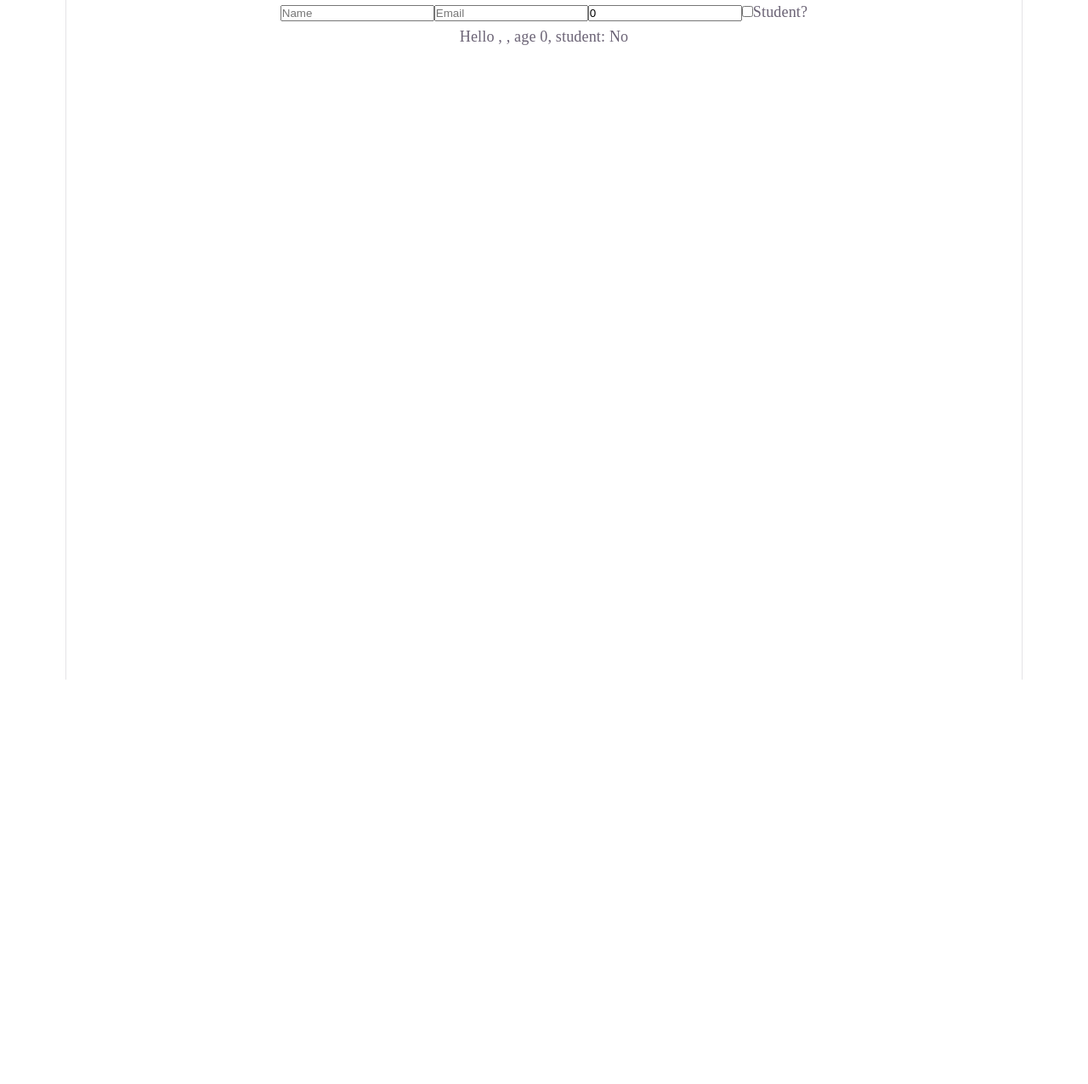
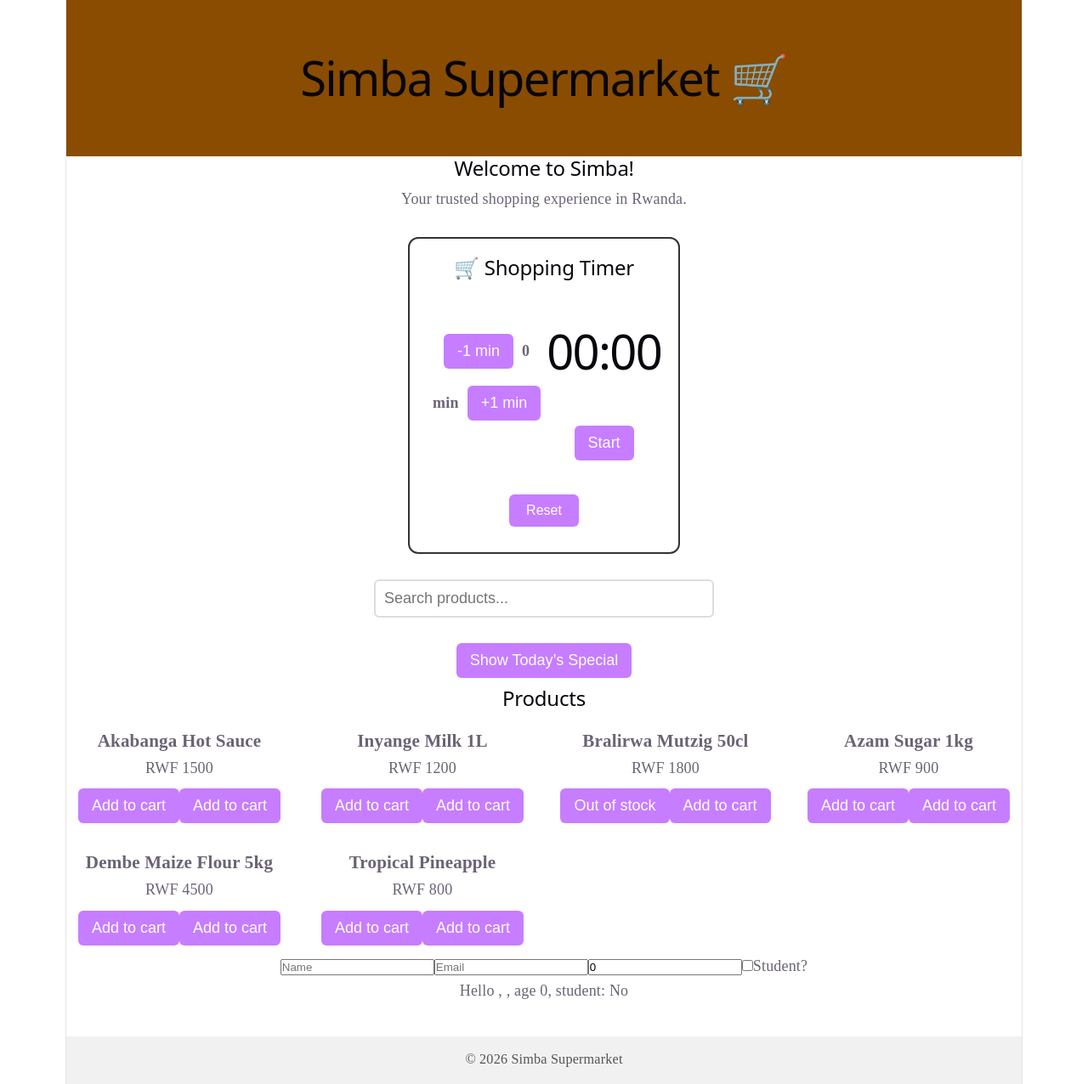
Before and after one commit to tungatiana/simba-supermarket, a React (Vite) app: page / in a window 1280 px wide. Shown: the whole page at 85% size. Before the commit the page ends 800 px from the top, so only its background shows below. Built offline with nearby package versions, Linux system fonts and the light colour scheme.

Commit message:
Updated App.jsx again

```diff
--- a/src/App.jsx
+++ b/src/App.jsx
@@ -23,9 +23,12 @@
   );
 
   return (
-    <>
-      {/* <Header />
+    <div>
+      <Header />
       <Hero />
+
+      {/* Timer added here */}
+      <Timer />
 
       <SearchBar value={search} onChange={setSearch} />
 
@@ -34,7 +37,10 @@
       </button>
 
       {showSpecial && (
-        <ProductCard product={PRODUCTS[0]} onAddToCart={handleAddToCart} />
+        <ProductCard
+          product={PRODUCTS[0]}
+          onAddToCart={handleAddToCart}
+        />
       )}
 
       <h2>Products</h2>
@@ -44,9 +50,10 @@
         onAddToCart={handleAddToCart}
       />
 
-      <Footer /> */}
-      <UserForm/>
-    </>
+      <UserForm />
+
+      <Footer />
+    </div>
   );
 }
 
```
